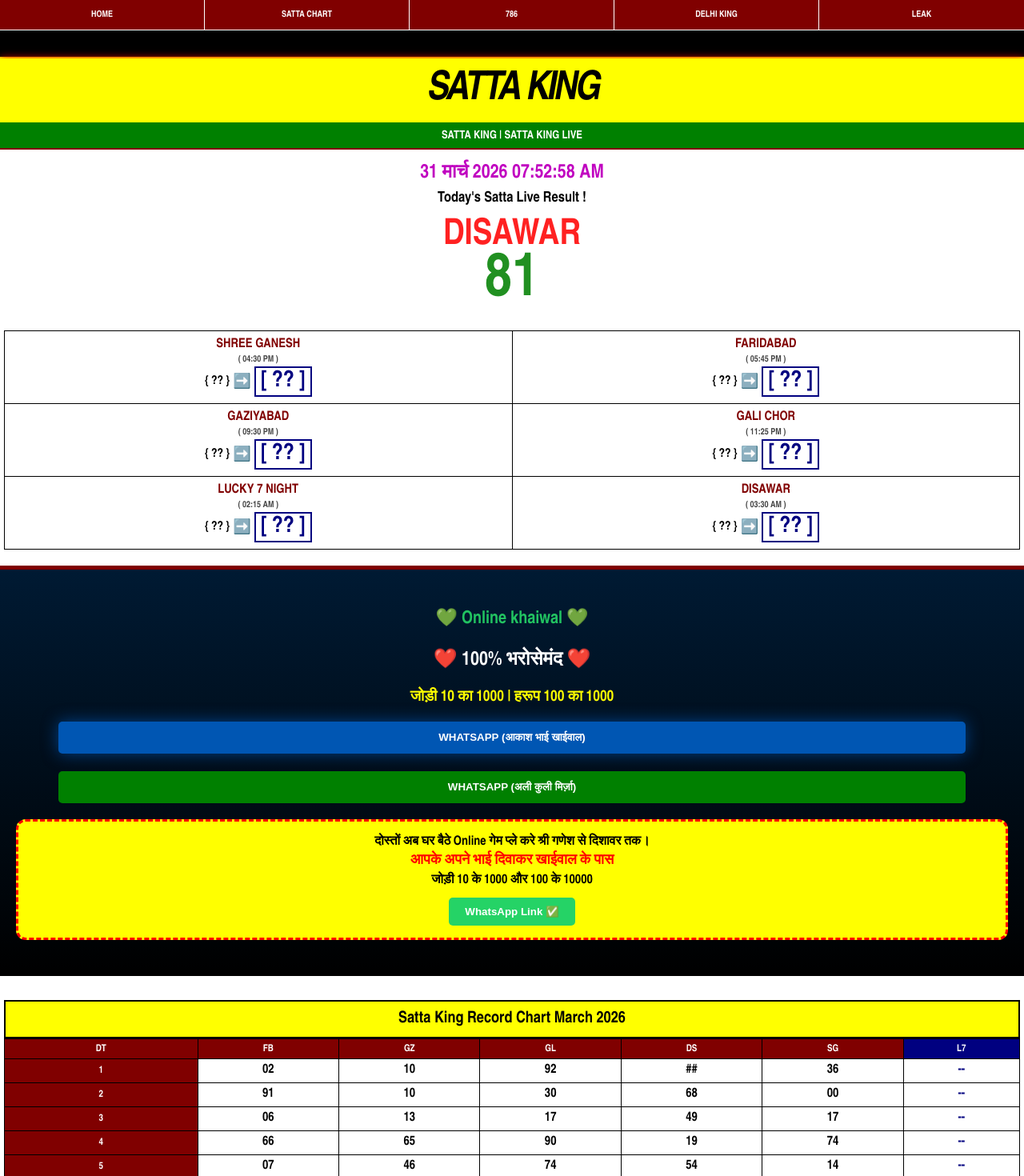
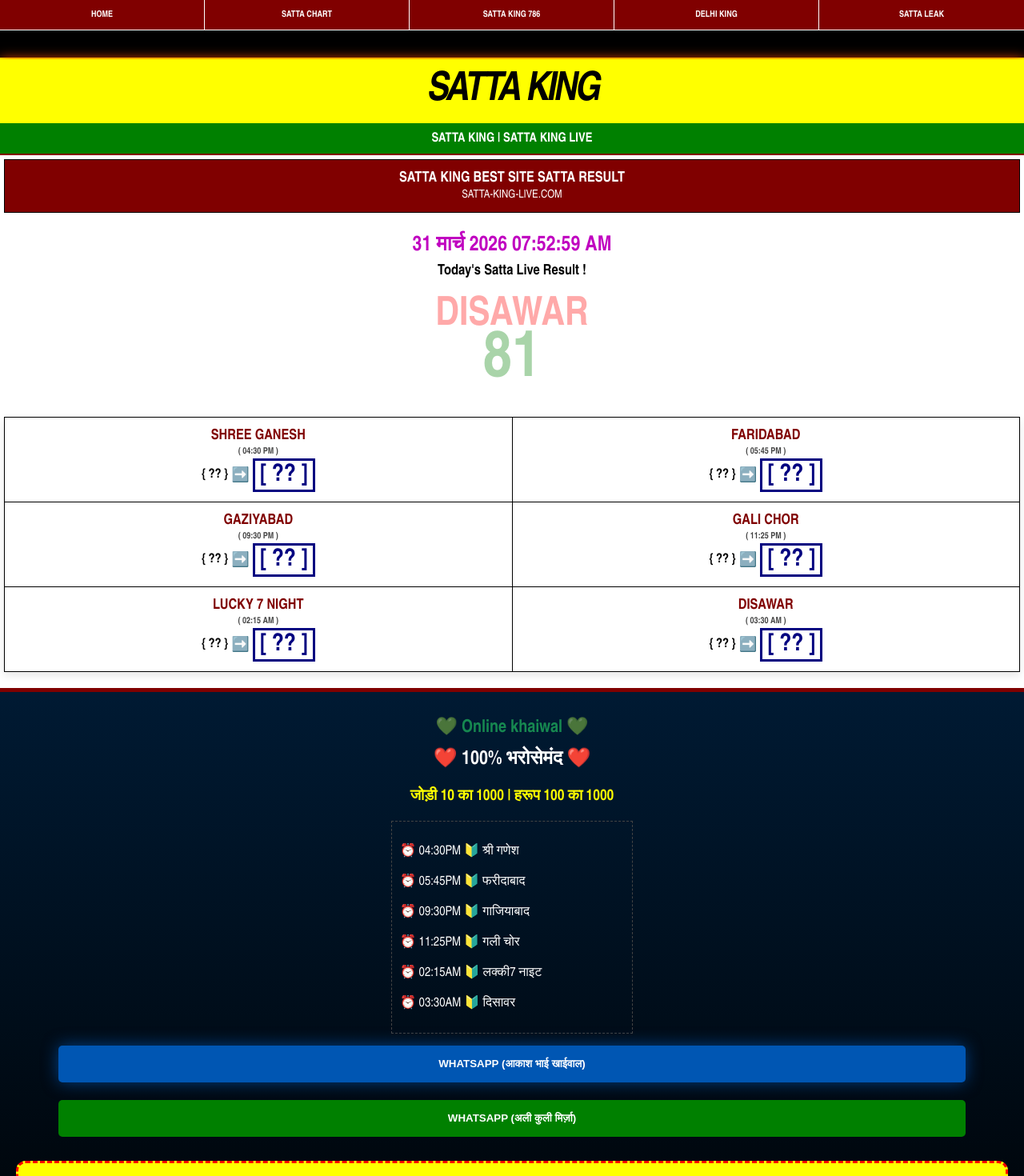
Before and after one commit to diwakar1996developer-rgb/Results-, a Next.js app: page / in a window 1280 px wide. Shown: the top 1470 px of the page at 80% size. Built offline with nearby package versions, Linux system fonts and the light colour scheme; no server answers; the database is empty.

Commit message:
Update index.js

```diff
--- a/pages/index.js
+++ b/pages/index.js
@@ -19,39 +19,39 @@ export default function Home() {
 
     const currentMonth = "2026-03";
 
-    // स्क्रीनशॉट 36 का 1 से 30 मार्च तक का सटीक डेटा
+    // 1 से 31 मार्च का 100% सटीक डेटा (SG, FB, GZ, GL, DS + LUCKY 7 NIGHT)
     const initialChartData = [
         { date: '1', sg: '36', fb: '02', gz: '10', gl: '92', ds: '##', l7: '--' },
-        { date: '2', sg: '00', fb: '91', gz: '10', gl: '30', ds: '68', l7: '--' },
-        { date: '3', sg: '17', fb: '06', gz: '13', gl: '17', ds: '49', l7: '--' },
-        { date: '4', sg: '74', fb: '66', gz: '65', gl: '90', ds: '19', l7: '--' },
-        { date: '5', sg: '14', fb: '07', gz: '46', gl: '74', ds: '54', l7: '--' },
-        { date: '6', sg: '59', fb: '36', gz: '02', gl: '45', ds: '36', l7: '--' },
-        { date: '7', sg: '57', fb: '62', gz: '60', gl: '22', ds: '38', l7: '--' },
-        { date: '8', sg: '98', fb: '29', gz: '78', gl: '51', ds: '45', l7: '--' },
-        { date: '9', sg: '94', fb: '46', gz: '26', gl: '99', ds: '65', l7: '--' },
-        { date: '10', sg: '79', fb: '79', gz: '74', gl: '64', ds: '49', l7: '--' },
-        { date: '11', sg: '76', fb: '28', gz: '58', gl: '24', ds: '09', l7: '--' },
-        { date: '12', sg: '15', fb: '90', gz: '18', gl: '09', ds: '25', l7: '--' },
-        { date: '13', sg: '36', fb: '49', gz: '72', gl: '20', ds: '03', l7: '--' },
-        { date: '14', sg: '16', fb: '82', gz: '75', gl: '74', ds: '95', l7: '--' },
-        { date: '15', sg: '48', fb: '39', gz: '27', gl: '82', ds: '39', l7: '--' },
-        { date: '16', sg: '61', fb: '68', gz: '12', gl: '17', ds: '28', l7: '--' },
-        { date: '17', sg: '45', fb: '58', gz: '26', gl: '45', ds: '47', l7: '--' },
-        { date: '18', sg: '33', fb: '90', gz: '76', gl: '76', ds: '82', l7: '--' },
-        { date: '19', sg: '33', fb: '87', gz: '26', gl: '43', ds: '50', l7: '--' },
-        { date: '20', sg: '07', fb: '74', gz: '23', gl: '85', ds: '12', l7: '--' },
-        { date: '21', sg: '26', fb: '49', gz: '17', gl: '01', ds: '16', l7: '--' },
-        { date: '22', sg: '34', fb: '40', gz: '28', gl: '70', ds: '70', l7: '--' },
-        { date: '23', sg: '71', fb: '59', gz: '10', gl: '86', ds: '27', l7: '--' },
-        { date: '24', sg: '02', fb: '28', gz: '75', gl: '82', ds: '66', l7: '--' },
-        { date: '25', sg: '90', fb: '48', gz: '70', gl: '30', ds: '13', l7: '--' },
-        { date: '26', sg: '42', fb: '43', gz: '34', gl: '68', ds: '92', l7: '--' },
-        { date: '27', sg: '16', fb: '82', gz: '43', gl: '83', ds: '26', l7: '--' },
-        { date: '28', sg: '05', fb: '35', gz: '05', gl: '26', ds: '40', l7: '--' },
-        { date: '29', sg: '00', fb: '00', gz: '14', gl: '21', ds: '93', l7: '--' },
-        { date: '30', sg: '14', fb: '84', gz: '20', gl: '39', ds: '23', l7: '--' },
-        { date: '31', sg: '--', fb: '--', gz: '--', gl: '--', ds: '81', l7: '--' }
+        { date: '2', sg: '00', fb: '91', gz: '10', gl: '30', ds: '68', l7: '04' },
+        { date: '3', sg: '17', fb: '06', gz: '13', gl: '17', ds: '49', l7: '07' },
+        { date: '4', sg: '74', fb: '66', gz: '65', gl: '90', ds: '19', l7: '11' },
+        { date: '5', sg: '14', fb: '07', gz: '46', gl: '74', ds: '54', l7: '16' },
+        { date: '6', sg: '59', fb: '36', gz: '02', gl: '45', ds: '36', l7: '22' },
+        { date: '7', sg: '57', fb: '62', gz: '60', gl: '22', ds: '38', l7: '29' },
+        { date: '8', sg: '98', fb: '29', gz: '78', gl: '51', ds: '45', l7: '37' },
+        { date: '9', sg: '94', fb: '46', gz: '26', gl: '99', ds: '65', l7: '46' },
+        { date: '10', sg: '79', fb: '79', gz: '74', gl: '64', ds: '49', l7: '56' },
+        { date: '11', sg: '76', fb: '28', gz: '58', gl: '24', ds: '09', l7: '67' },
+        { date: '12', sg: '15', fb: '90', gz: '18', gl: '09', ds: '25', l7: '79' },
+        { date: '13', sg: '36', fb: '49', gz: '72', gl: '20', ds: '03', l7: '92' },
+        { date: '14', sg: '16', fb: '82', gz: '75', gl: '74', ds: '95', l7: '01' },
+        { date: '15', sg: '48', fb: '39', gz: '27', gl: '82', ds: '39', l7: '02' },
+        { date: '16', sg: '61', fb: '68', gz: '12', gl: '17', ds: '28', l7: '04' },
+        { date: '17', sg: '45', fb: '58', gz: '26', gl: '45', ds: '47', l7: '07' },
+        { date: '18', sg: '33', fb: '90', gz: '76', gl: '76', ds: '82', l7: '11' },
+        { date: '19', sg: '33', fb: '87', gz: '26', gl: '43', ds: '50', l7: '16' },
+        { date: '20', sg: '07', fb: '74', gz: '23', gl: '85', ds: '12', l7: '22' },
+        { date: '21', sg: '26', fb: '49', gz: '17', gl: '01', ds: '16', l7: '29' },
+        { date: '22', sg: '34', fb: '40', gz: '28', gl: '70', ds: '70', l7: '37' },
+        { date: '23', sg: '71', fb: '59', gz: '10', gl: '86', ds: '27', l7: '46' },
+        { date: '24', sg: '02', fb: '28', gz: '75', gl: '82', ds: '66', l7: '56' },
+        { date: '25', sg: '90', fb: '48', gz: '70', gl: '30', ds: '13', l7: '67' },
+        { date: '26', sg: '42', fb: '43', gz: '34', gl: '68', ds: '92', l7: '79' },
+        { date: '27', sg: '16', fb: '82', gz: '43', gl: '83', ds: '26', l7: '92' },
+        { date: '28', sg: '05', fb: '35', gz: '05', gl: '26', ds: '40', l7: '06' },
+        { date: '29', sg: '00', fb: '00', gz: '14', gl: '21', ds: '93', l7: '07' },
+        { date: '30', sg: '14', fb: '84', gz: '20', gl: '39', ds: '23', l7: '09' },
+        { date: '31', sg: '--', fb: '--', gz: '--', gl: '--', ds: '81', l7: '12' }
     ];
 
     useEffect(() => {
@@ -91,7 +91,14 @@ export default function Home() {
     };
 
     const goToWA = (num) => window.open(`https://wa.me/91${num}`, '_blank');
-    const openModal = (t) => setModal({ show: true, title: t.toUpperCase(), content: t === 'privacy' ? 'हम आपकी प्राइवेसी का सम्मान करते हैं।' : 'यह साइट केवल मनोरंजन के लिए है।' });
+    const openModal = (t) => {
+        const contents = {
+            privacy: "हम आपकी प्राइवेसी का सम्मान करते हैं। यह साइट कोई यूजर डेटा कलेक्ट नहीं करती।",
+            disclaimer: "सट्टा जुआ गैरकानूनी हो सकता है। यह साइट केवल मनोरंजन और परिणाम दिखाने के लिए है।",
+            about: "Satta-King-Live.com सबसे तेज़ और सटीक सट्टा परिणाम प्रदान करने वाली वेबसाइट है।"
+        };
+        setModal({ show: true, title: t.toUpperCase(), content: contents[t] });
+    };
 
     return (
         <div style={{ backgroundColor: '#fff', minHeight: '100vh', fontFamily: '"Arial Narrow", sans-serif', textAlign: 'center', margin: 0, padding: 0, overflowX: 'hidden' }}>
@@ -100,67 +107,81 @@ export default function Home() {
                 <meta name="viewport" content="width=device-width, initial-scale=1" />
             </Head>
 
-            {/* --- 1. HEADER (EXACT REPLICA) --- */}
+            {/* --- 1. ANIMATED HEADER (EXACT REPLICA) --- */}
             <div style={{ display: 'grid', gridTemplateColumns: 'repeat(5, 1fr)', backgroundColor: '#800000', color: 'white', fontSize: '11px', fontWeight: 'bold', borderBottom: '1px solid white' }}>
                 <div style={{ borderRight: '1px solid white', padding: '12px 2px' }}>HOME</div>
                 <div style={{ borderRight: '1px solid white', padding: '12px 2px' }}>SATTA CHART</div>
-                <div style={{ borderRight: '1px solid white', padding: '12px 2px' }}>786</div>
+                <div style={{ borderRight: '1px solid white', padding: '12px 2px' }}>SATTA KING 786</div>
                 <div style={{ borderRight: '1px solid white', padding: '12px 2px' }}>DELHI KING</div>
-                <div style={{ padding: '12px 2px' }}>LEAK</div>
+                <div style={{ padding: '12px 2px' }}>SATTA LEAK</div>
             </div>
             <div style={{ backgroundColor: '#000', color: 'white', padding: '5px 0', borderBottom: '2px solid #ffff00' }}>
-                <marquee style={{ fontWeight: 'bold', fontSize: '13px' }}>SATTA KING LIVE RESULT | SATTA KING RECORD CHART MARCH 2026</marquee>
+                <marquee style={{ fontWeight: 'bold', fontSize: '14px' }}>SATTA KING LIVE RESULT | SATTA KING RECORD CHART MARCH 2026</marquee>
             </div>
             <div className="glow-yellow-logo" style={{ backgroundColor: '#ffff00', padding: '10px 0', borderBottom: '3px solid #008000' }}>
                 <h1 style={{ fontSize: '50px', fontWeight: '900', color: 'black', margin: 0, fontStyle: 'italic', letterSpacing: '-3px' }}>SATTA KING</h1>
             </div>
-            <div style={{ backgroundColor: '#008000', color: 'white', padding: '6px', fontWeight: 'bold', fontSize: '14px', borderBottom: '2px solid #800000' }}>SATTA KING | SATTA KING LIVE</div>
+            <div style={{ backgroundColor: '#008000', color: 'white', padding: '8px', fontWeight: 'bold', borderBottom: '2px solid #800000' }}>SATTA KING | SATTA KING LIVE</div>
 
-            {/* --- 2. LATEST RESULT & TIME --- */}
-            <div style={{ padding: '15px 0' }}>
-                <h3 style={{ color: '#c000c0', fontSize: '24px', fontWeight: 'bold', margin: 0 }}>{displayTime}</h3>
+            <div style={{ backgroundColor: '#800000', color: 'white', padding: '12px', margin: '5px', border: '1px solid black' }}>
+                <h2 style={{ fontSize: '18px', margin: 0 }}>SATTA KING BEST SITE SATTA RESULT</h2>
+                <p style={{ fontSize: '14px', margin: '2px 0 0 0' }}>SATTA-KING-LIVE.COM</p>
+            </div>
+
+            {/* --- 2. DYNAMIC LATEST RESULT & TIME --- */}
+            <div style={{ padding: '20px 10px' }}>
+                <h3 style={{ color: '#c000c0', fontSize: '26px', fontWeight: 'bold', margin: 0 }}>{displayTime}</h3>
                 <p style={{ fontWeight: 'bold', margin: '5px 0', fontSize: '18px' }}>Today's Satta Live Result !</p>
-                <div className="blink-fast" style={{ marginTop: '10px' }}>
-                    <h2 style={{ color: 'red', fontSize: '45px', fontWeight: '900', margin: 0 }}>{latestGame.name}</h2>
-                    <div style={{ color: '#008000', fontSize: '75px', fontWeight: '900', marginTop: '-15px' }}>{latestGame.number}</div>
+                <div className="blink-fast" style={{ marginTop: '15px' }}>
+                    <h2 style={{ color: 'red', fontSize: '50px', fontWeight: '900', margin: 0, textTransform: 'uppercase' }}>{latestGame.name}</h2>
+                    <div style={{ color: '#008000', fontSize: '80px', fontWeight: '900', marginTop: '-20px' }}>{latestGame.number}</div>
                 </div>
             </div>
 
-            {/* --- 3. COMPACT RESULT BOXES (SMALL SIZE) --- */}
-            <div style={{ display: 'grid', gridTemplateColumns: '1fr 1fr', margin: '0 5px', borderLeft: '1.5px solid black', borderTop: '1.5px solid black' }}>
+            {/* --- 3. COMPACT RESULT BOXES (SMALL SIZE - SCRNSHOT 33) --- */}
+            <div style={{ display: 'grid', gridTemplateColumns: '1fr 1fr', margin: '0 5px', borderLeft: '1.5px solid black', borderTop: '1.5px solid black', boxShadow: '0 4px 10px rgba(0,0,0,0.1)' }}>
                 {gameList.map((game) => (
-                    <div key={game.id} style={{ borderRight: '1.5px solid black', borderBottom: '1.5px solid black', padding: '8px 2px', backgroundColor: 'white' }}>
-                        <h5 style={{ color: '#800000', fontSize: '16px', fontWeight: '900', margin: 0 }}>{game.name}</h5>
+                    <div key={game.id} style={{ borderRight: '1.5px solid black', borderBottom: '1.5px solid black', padding: '12px 2px', backgroundColor: 'white' }}>
+                        <h5 style={{ color: '#800000', fontSize: '18px', fontWeight: '900', margin: 0 }}>{game.name}</h5>
                         <p style={{ fontSize: '11px', fontWeight: 'bold', margin: '2px 0', color: '#444' }}>( {game.time} )</p>
                         <div style={{ display: 'flex', alignItems: 'center', justifyContent: 'center', gap: '4px' }}>
-                            <span style={{ fontSize: '15px', fontWeight: 'bold' }}>&#123; {getLive(game.id, 'old')} &#125;</span>
+                            <span style={{ fontSize: '16px', fontWeight: 'bold' }}>&#123; {getLive(game.id, 'old')} &#125;</span>
                             <span style={{ color: '#5dade2', fontSize: '18px' }}>➡️</span>
-                            <div style={{ border: '2.5px solid #000080', padding: '0 6px', backgroundColor: '#fff' }}>
-                                <span style={{ fontSize: '28px', fontWeight: '900', color: '#000080' }}>[ {getLive(game.id, 'new')} ]</span>
+                            <div style={{ border: '3px solid #000080', padding: '0 6px', backgroundColor: '#fff' }}>
+                                <span style={{ fontSize: '30px', fontWeight: '900', color: '#000080' }}>[ {getLive(game.id, 'new')} ]</span>
                             </div>
                         </div>
                     </div>
                 ))}
             </div>
 
-            {/* --- 4. PROMOTION SECTION (FULL DETAILS) --- */}
-            <div className="promo-gradient" style={{ padding: '25px 10px', marginTop: '20px', borderTop: '5px solid #800000' }}>
-                <h3 className="blink" style={{ color: '#25d366', fontSize: '22px', fontWeight: 'bold' }}>💚 Online khaiwal 💚</h3>
-                <h2 style={{ fontSize: '24px', margin: '10px 0', color: '#fff' }}>❤️ 100% भरोसेमंद ❤️</h2>
-                <p style={{ color: '#ffff00', fontSize: '19px', fontWeight: 'bold' }}>जोड़ी 10 का 1000 | हरूप 100 का 1000</p>
+            {/* --- 4. ANIMATED PROMOTION (BELOW RESULTS) --- */}
+            <div style={{ background: 'linear-gradient(to bottom, #001a33, #000)', color: 'white', padding: '30px 10px', marginTop: '20px', borderTop: '5px solid #800000' }}>
+                <h3 className="blink" style={{ color: '#25d366', fontSize: '22px', fontWeight: 'bold', margin: 0 }}>💚 Online khaiwal 💚</h3>
+                <h2 style={{ fontSize: '24px', margin: '10px 0' }}>❤️ 100% भरोसेमंद ❤️</h2>
+                <p style={{ fontSize: '19px', fontWeight: 'bold', color: '#ffff00' }}>जोड़ी 10 का 1000 | हरूप 100 का 1000</p>
 
-                <div style={{ display: 'flex', flexDirection: 'column', gap: '12px', alignItems: 'center', marginTop: '15px' }}>
+                <div style={{ margin: '15px auto', maxWidth: '280px', textAlign: 'left', border: '1px dashed #444', padding: '10px', fontSize: '16px' }}>
+                    <p>⏰ 04:30PM 🔰 श्री गणेश</p>
+                    <p>⏰ 05:45PM 🔰 फरीदाबाद</p>
+                    <p>⏰ 09:30PM 🔰 गाजियाबाद</p>
+                    <p>⏰ 11:25PM 🔰 गली चोर</p>
+                    <p>⏰ 02:15AM 🔰 लक्की7 नाइट</p>
+                    <p>⏰ 03:30AM 🔰 दिसावर</p>
+                </div>
+
+                <div style={{ display: 'flex', flexDirection: 'column', gap: '12px', alignItems: 'center' }}>
                     <button onClick={() => goToWA('9650695993')} className="wa-btn-blue glow-btn">WHATSAPP (आकाश भाई खाईवाल)</button>
                     <button onClick={() => goToWA('9354072027')} className="wa-btn-green">WHATSAPP (अली कुली मिर्ज़ा)</button>
                 </div>
 
-                <div className="blink-border-red" style={{ backgroundColor: '#ffff00', color: '#000', padding: '15px', margin: '20px 10px', borderRadius: '12px', border: '3px dashed red' }}>
-                    <p style={{ fontSize: '16px', fontWeight: 'bold', margin: 0, lineHeight: '1.4' }}>
+                <div className="blink-border-red" style={{ backgroundColor: '#ffff00', color: '#000', padding: '20px', margin: '30px 10px', borderRadius: '12px', border: '3px dashed red' }}>
+                    <p style={{ fontSize: '17px', fontWeight: 'bold', margin: 0, lineHeight: '1.4' }}>
                         दोस्तों अब घर बैठे Online गेम प्ले करे श्री गणेश से दिशावर तक। <br/>
-                        <span style={{ color: 'red', fontSize: '18px', fontWeight: '900' }}>आपके अपने भाई दिवाकर खाईवाल के पास</span> <br/>
+                        <span style={{ color: 'red', fontSize: '19px', fontWeight: '900' }}>आपके अपने भाई दिवाकर खाईवाल के पास</span> <br/>
                         जोड़ी 10 के 1000 और 100 के 10000
                     </p>
-                    <button onClick={() => goToWA('9650695993')} style={{ marginTop: '10px', backgroundColor: '#25d366', color: 'white', border: 'none', padding: '10px 20px', borderRadius: '5px', fontWeight: 'bold', cursor: 'pointer' }}>WhatsApp Link ✅</button>
+                    <button onClick={() => goToWA('9650695993')} style={{ marginTop: '15px', backgroundColor: '#25d366', color: 'white', border: 'none', padding: '12px 30px', borderRadius: '30px', fontWeight: 'bold', fontSize: '18px', cursor: 'pointer', boxShadow: '0 4px 10px rgba(0,0,0,0.3)' }}>WhatsApp Link ✅</button>
                 </div>
             </div>
 
@@ -168,10 +189,10 @@ export default function Home() {
             <div style={{ marginTop: '30px', padding: '0 5px' }}>
                 <div style={{ backgroundColor: '#ffff00', padding: '10px', border: '2px solid black', fontWeight: 'bold', fontSize: '20px' }}>Satta King Record Chart March 2026</div>
                 <div style={{ overflowX: 'auto' }}>
-                    <table style={{ width: '100%', borderCollapse: 'collapse', backgroundColor: 'white', color: '#000', fontSize: '12px' }}>
+                    <table style={{ width: '100%', borderCollapse: 'collapse', backgroundColor: 'white', color: '#000', fontSize: '13px' }}>
                         <thead>
                             <tr style={{ backgroundColor: '#800000', color: 'white' }}>
-                                <th style={{ border: '1.5px solid black', padding: '5px' }}>DT</th>
+                                <th style={{ border: '1.5px solid black', padding: '8px' }}>DT</th>
                                 <th style={{ border: '1.5px solid black' }}>FB</th>
                                 <th style={{ border: '1.5px solid black' }}>GZ</th>
                                 <th style={{ border: '1.5px solid black' }}>GL</th>
@@ -184,14 +205,14 @@ export default function Home() {
                             {[...Array(31)].map((_, i) => {
                                 const day = i + 1;
                                 return (
-                                    <tr key={day} style={{ height: '30px' }}>
+                                    <tr key={day} style={{ height: '32px' }}>
                                         <td style={{ border: '1.5px solid black', fontWeight: 'bold', backgroundColor: '#800000', color: 'white' }}>{day}</td>
-                                        <td style={{ border: '1.5px solid black', fontWeight: 'bold', fontSize: '16px' }}>{getChartVal(day, 'fb')}</td>
-                                        <td style={{ border: '1.5px solid black', fontWeight: 'bold', fontSize: '16px' }}>{getChartVal(day, 'gz')}</td>
-                                        <td style={{ border: '1.5px solid black', fontWeight: 'bold', fontSize: '16px' }}>{getChartVal(day, 'gl')}</td>
-                                        <td style={{ border: '1.5px solid black', fontWeight: 'bold', fontSize: '16px' }}>{getChartVal(day, 'ds')}</td>
-                                        <td style={{ border: '1.5px solid black', fontWeight: 'bold', fontSize: '16px' }}>{getChartVal(day, 'sg')}</td>
-                                        <td style={{ border: '1.5px solid black', fontWeight: 'bold', fontSize: '16px', color: '#000080' }}>{getChartVal(day, 'l7')}</td>
+                                        <td style={{ border: '1.5px solid black', fontWeight: 'bold', fontSize: '17px' }}>{getChartVal(day, 'fb')}</td>
+                                        <td style={{ border: '1.5px solid black', fontWeight: 'bold', fontSize: '17px' }}>{getChartVal(day, 'gz')}</td>
+                                        <td style={{ border: '1.5px solid black', fontWeight: 'bold', fontSize: '17px' }}>{getChartVal(day, 'gl')}</td>
+                                        <td style={{ border: '1.5px solid black', fontWeight: 'bold', fontSize: '17px' }}>{getChartVal(day, 'ds')}</td>
+                                        <td style={{ border: '1.5px solid black', fontWeight: 'bold', fontSize: '17px' }}>{getChartVal(day, 'sg')}</td>
+                                        <td style={{ border: '1.5px solid black', fontWeight: 'bold', fontSize: '17px', color: '#000080' }}>{getChartVal(day, 'l7')}</td>
                                     </tr>
                                 );
                             })}
@@ -203,7 +224,7 @@ export default function Home() {
             {/* --- 6. SEO CONTENT & FOOTER (SCRNSHOT 28 REPLICA) --- */}
             <div style={{ textAlign: 'left', padding: '20px', fontSize: '14px', color: '#333', marginTop: '30px', borderTop: '2px solid #800000' }}>
                 <div style={{ border: '2px solid blue', padding: '15px', marginBottom: '15px' }}>
-                    <h4 style={{ color: 'maroon', fontSize: '18px', margin: '0 0 5px 0' }}>What Is Satta King ?</h4>
+                    <h4 style={{ color: 'maroon', fontSize: '18px', margin: '0 0 10px 0' }}>What Is Satta King ?</h4>
                     <p>Satta king is a popular lottery game. People choose numbers and if it matches the result, they win 90x money...</p>
                 </div>
                 <div style={{ backgroundColor: '#ffff00', border: '2px solid black', padding: '15px', textAlign: 'center' }}>
@@ -216,6 +237,7 @@ export default function Home() {
                 <div style={{ display: 'flex', justifyContent: 'center', gap: '10px', marginBottom: '20px' }}>
                     <button onClick={() => openModal('disclaimer')} className="foot-btn">DISCLAIMER</button>
                     <button onClick={() => openModal('privacy')} className="foot-btn">PRIVACY POLICY</button>
+                    <button onClick={() => openModal('about')} className="foot-btn">ABOUT US</button>
                 </div>
                 <div style={{ display: 'grid', gridTemplateColumns: 'repeat(3, 1fr)', gap: '6px', maxWidth: '500px', margin: '0 auto' }}>
                     {['Satta King VIP', 'Satta King Fast', 'Contact Us', 'About Us', 'Sitemap', 'Lucky 7'].map(b => (
@@ -243,13 +265,12 @@ export default function Home() {
                 .blink-fast { animation: blinker 0.6s linear infinite; }
                 @keyframes glow { 0% { box-shadow: 0 0 10px red; } 50% { box-shadow: 0 0 25px yellow; } 100% { box-shadow: 0 0 10px red; } }
                 .glow-yellow-logo { animation: glow 2s infinite; }
-                .promo-gradient { background: linear-gradient(180deg, #001a33 0%, #000 100%); }
-                .wa-btn-blue { background-color: #0056b3; color: white; border: none; padding: 12px; border-radius: 5px; font-weight: bold; width: 90%; cursor: pointer; }
-                .wa-btn-green { background-color: #008000; color: white; border: none; padding: 12px; border-radius: 5px; font-weight: bold; width: 90%; cursor: pointer; margin-top: 10px; }
+                .wa-btn-blue { background-color: #0056b3; color: white; border: none; padding: 15px; border-radius: 5px; font-weight: bold; width: 90%; cursor: pointer; }
+                .wa-btn-green { background-color: #008000; color: white; border: none; padding: 15px; border-radius: 5px; font-weight: bold; width: 90%; cursor: pointer; margin-top: 10px; }
                 .glow-btn { box-shadow: 0 0 20px rgba(0,86,179,0.7); }
                 .foot-btn { background-color: #e74c3c; color: white; border: none; padding: 8px 12px; font-weight: bold; cursor: pointer; border-radius: 3px; }
                 body { margin: 0; padding: 0; overflow-x: hidden; }
             `}} />
         </div>
     );
-}
+                    }
```
